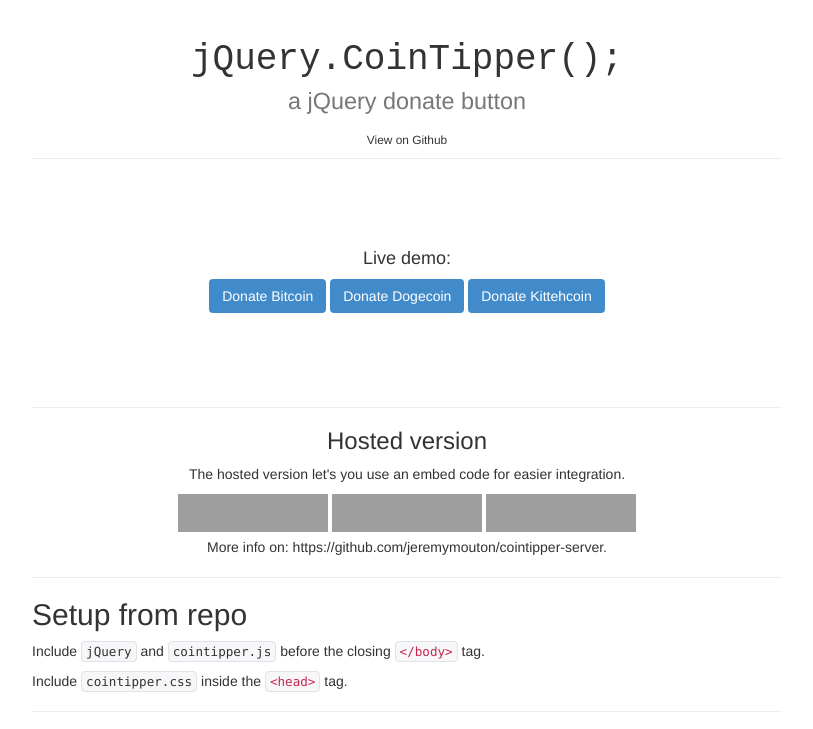
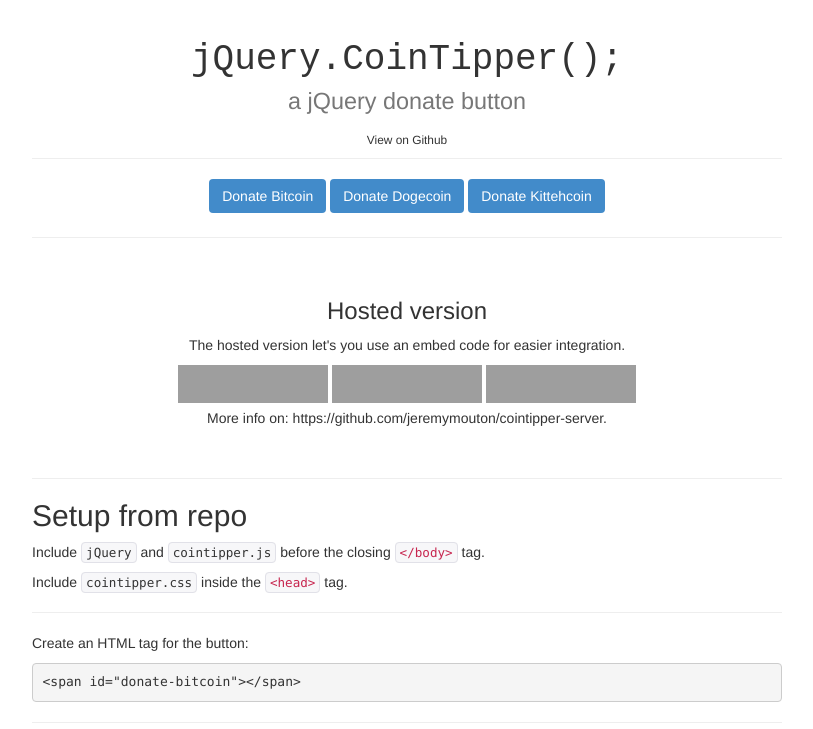
Before and after one commit to jeremymouton/cointipper, a plain HTML site: page index.html in a window 1280 px wide. Shown: the top 729 px of the page, without its empty margins (233-1046 px from the left). Drawn offline with nearby package versions, Linux system fonts and the light colour scheme; grey boxes are pictures that could not be loaded.

Commit message:
Style updates

```diff
--- a/index.html
+++ b/index.html
@@ -22,18 +22,17 @@
 					<small><a href="https://github.com/jeremymouton/cointipper">View on Github</a></small>
 				</div>
 
-				<br><br><br>
 
-				<h4 style="text-align: center;">Live demo:</h4>
-				<p style="text-align: center;">
-					<span id="donate-bitcoin" class="donate-btn"></span>
-					<span id="donate-dogecoin" class="donate-btn"></span>
-					<span id="donate-kittehcoin" class="donate-btn"></span>
-				</p>
+				<div style="text-align: center;">
+					<p>
+						<span id="donate-bitcoin" class="donate-btn"></span>
+						<span id="donate-dogecoin" class="donate-btn"></span>
+						<span id="donate-kittehcoin" class="donate-btn"></span>
+					</p>
+				</div>
 
-				<br><br><br>
 
-				<hr>
+				<hr><br>
 
 				<div style="text-align: center;">
 					<h3>Hosted version</h3>
@@ -45,7 +44,7 @@
 					<p>More info on: <a href="https://github.com/jeremymouton/cointipper-server">https://github.com/jeremymouton/cointipper-server</a>.</p>
 				</div>
 
-				<hr>
+				<br><hr>
 
 				<h2>Setup from repo</h2>
 				<p>Include <code><a href="http://jquery.com/download/">jQuery</a></code> and <code><a href="https://raw.github.com/jeremymouton/cointipper/master/dist/cointipper.js">cointipper.js</a></code> before the closing <code>&lt;/body></code> tag.</p>
```
